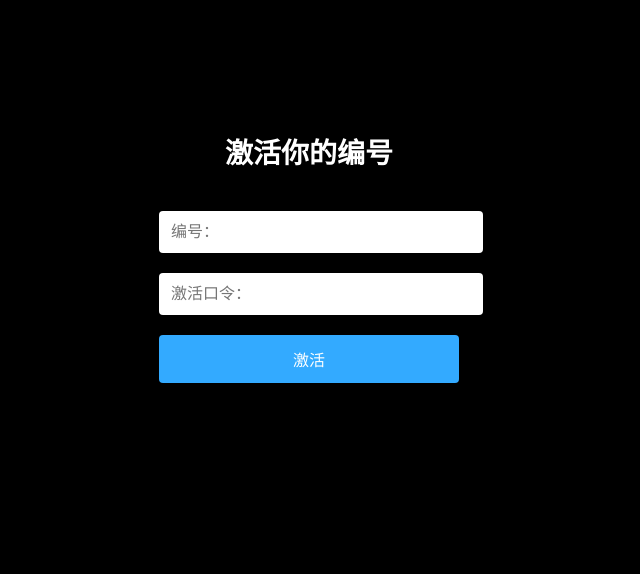
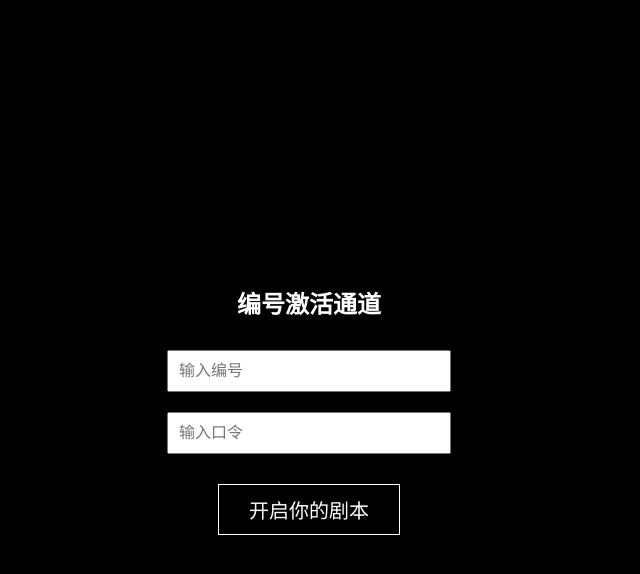
Before and after one commit to t9-operator/t9-universe, a plain HTML site: page activate.html in a window 1280 px wide. Shown: the whole page, without its empty margins (331-971 px from the left). Drawn offline with Linux system fonts and the light colour scheme.

Commit message:
Update activate.html

```diff
--- a/activate.html
+++ b/activate.html
@@ -2,53 +2,49 @@
 <html lang="zh-CN">
   <head>
     <meta charset="UTF-8" />
-  <meta name="viewport" content="width=device-width, initial-scale=1.0" />
     <meta http-equiv="Cache-Control" content="no-cache, no-store, must-revalidate" />
     <meta http-equiv="Pragma" content="no-cache" />
     <meta http-equiv="Expires" content="0" />
-  <title>编号激活</title>
+    <meta name="viewport" content="width=device-width, initial-scale=1.0" />
+    <title>编号激活页</title>
     <style>
       body {
+        margin: 0;
+        padding: 0;
         background: black;
         color: white;
-      font-family: -apple-system, BlinkMacSystemFont, "Helvetica Neue", sans-serif;
+        font-family: "Helvetica Neue", sans-serif;
+        display: flex;
+        flex-direction: column;
+        align-items: center;
+        justify-content: center;
+        height: 100vh;
         text-align: center;
-      padding: 100px 20px;
-    }
-    h2 {
-      font-size: 28px;
-      margin-bottom: 30px;
-    }
-    form {
-      max-width: 300px;
-      margin: auto;
       }
       input {
-      width: 100%;
-      padding: 12px;
+        padding: 10px;
         margin: 10px 0;
         font-size: 16px;
-      border: none;
-      border-radius: 4px;
+        width: 260px;
       }
-    button {
-      background: #33aaff;
+      .button {
+        font-size: 20px;
+        border: 1px solid white;
+        padding: 10px 30px;
+        background: none;
         color: white;
-      padding: 12px;
-      font-size: 16px;
-      border: none;
-      border-radius: 4px;
-      width: 100%;
-      margin-top: 10px;
+        margin-top: 20px;
       }
     </style>
   </head>
   <body>
-  <h2>激活你的编号</h2>
-  <form>
-    <input type="text" placeholder="编号：" required />
-    <input type="text" placeholder="激活口令：" required />
-    <button type="submit">激活</button>
+    <h2>编号激活通道</h2>
+    <form action="">
+      <input type="text" placeholder="输入编号" required />
+      <br />
+      <input type="text" placeholder="输入口令" required />
+      <br />
+      <button type="submit" class="button">开启你的剧本</button>
     </form>
   </body>
 </html>
```
Lines whose indentation alone changed are shown as unchanged.
